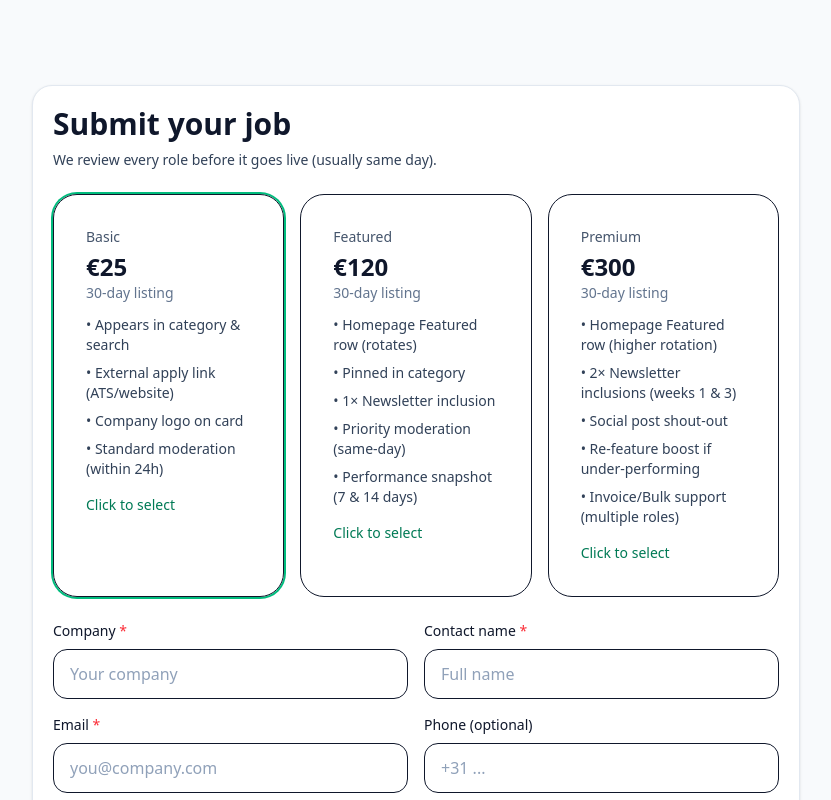
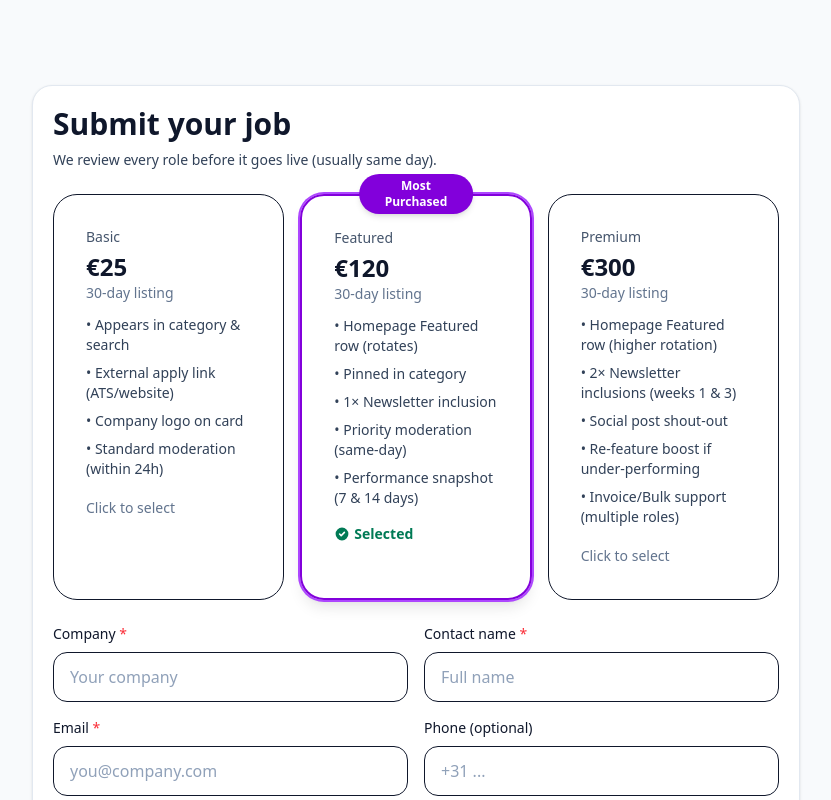
Before and after one commit to LazarPopov/studentjobrotterdam, a Next.js app in the folder studentjobs/: page /employers in a window 1280 px wide. Shown: the part 553-1353 px from the top of the page, without its empty margins (224-1055 px from the left). Built offline with nearby package versions, Linux system fonts and the light colour scheme; no server answers.

Commit message:
update pricing

```diff
--- a/studentjobs/src/app/employers/EmployerForm.tsx
+++ b/studentjobs/src/app/employers/EmployerForm.tsx
@@ -51,6 +51,7 @@ const PRICING_PLANS = [
     name: "Featured",
     price: "120",
     label: "€120",
+    badge: "Most Purchased",
     perks: [
       "Homepage Featured row (rotates)",
       "Pinned in category",
@@ -84,9 +85,9 @@ export default function EmployerForm() {
   const [logoFile, setLogoFile] = useState<File | null>(null);
   const [logoPreview, setLogoPreview] = useState<string | null>(null);
 
-  // ✅ plan selection (defaults to Basic)
+  // ✅ plan selection (defaults to Featured - most popular)
   const [selectedPlan, setSelectedPlan] =
-    useState<"basic" | "featured" | "premium">("basic");
+    useState<"basic" | "featured" | "premium">("featured");
 
   const validateFile = (file: File): string => {
     if (!ALLOWED_IMAGE_TYPES.includes(file.type)) {
@@ -291,7 +292,7 @@ export default function EmployerForm() {
       setFieldErrors({});
       setLogoFile(null);
       setLogoPreview(null);
-      setSelectedPlan("basic");
+      setSelectedPlan("featured");
     } catch (err) {
       setToast({
         type: "error",
@@ -306,7 +307,11 @@ export default function EmployerForm() {
     <>
       {/* Toast Notification */}
       {toast && (
-        <Toast type={toast.type} message={toast.message} onClose={() => setToast(null)} />
+        <Toast
+          type={toast.type}
+          message={toast.message}
+          onClose={() => setToast(null)}
+        />
       )}
 
       <form ref={formRef} onSubmit={handleSubmit} className="mt-6 grid gap-6">
@@ -315,10 +320,28 @@ export default function EmployerForm() {
           {PRICING_PLANS.map((p) => (
             <label
               key={p.key}
-              className={`relative block rounded-3xl border p-6 md:p-8 cursor-pointer transition ${
-                selectedPlan === p.key ? "ring-2 ring-emerald-500" : ""
+              className={`relative block rounded-3xl border p-6 md:p-8 cursor-pointer transition-all duration-300 hover:shadow-xl hover:-translate-y-1 ${
+                selectedPlan === p.key
+                  ? `ring-2 ${
+                      p.key === "featured"
+                        ? "ring-purple-500"
+                        : "ring-emerald-500"
+                    } shadow-lg`
+                  : ""
+              } ${
+                p.key === "featured"
+                  ? "border-purple-700 border-2 shadow-lg"
+                  : ""
               }`}
             >
+              {p.key === "featured" && (
+                <div className="absolute -top-6 left-1/2 -translate-x-1/2 text-center">
+                  <span className="inline-flex items-center px-3 py-1 rounded-full text-xs font-semibold bg-purple-700 text-white shadow-md">
+                    {p.badge}
+                  </span>
+                </div>
+              )}
+
               <input
                 type="radio"
                 name="plan_radio"
@@ -337,15 +360,40 @@ export default function EmployerForm() {
                   <li key={perk}>• {perk}</li>
                 ))}
               </ul>
-              <div className="mt-4 inline-flex items-center gap-2 text-sm text-emerald-700">
-                Click to select
+              <div className="mt-4">
+                {selectedPlan === p.key ? (
+                  <span className="inline-flex items-center gap-1 text-sm font-semibold text-emerald-700 animate-fade-in">
+                    <svg
+                      className="w-4 h-4 animate-check-pop"
+                      fill="currentColor"
+                      viewBox="0 0 20 20"
+                    >
+                      <path
+                        fillRule="evenodd"
+                        d="M10 18a8 8 0 100-16 8 8 0 000 16zm3.707-9.293a1 1 0 00-1.414-1.414L9 10.586 7.707 9.293a1 1 0 00-1.414 1.414l2 2a1 1 0 001.414 0l4-4z"
+                        clipRule="evenodd"
+                      />
+                    </svg>
+                    Selected
+                  </span>
+                ) : (
+                  <span className="inline-flex items-center gap-2 text-sm text-slate-500 transition-opacity hover:opacity-70">
+                    Click to select
+                  </span>
+                )}
               </div>
             </label>
           ))}
         </fieldset>
 
         {/* spam honeypot */}
-        <input type="text" name="website" className="hidden" tabIndex={-1} autoComplete="off" />
+        <input
+          type="text"
+          name="website"
+          className="hidden"
+          tabIndex={-1}
+          autoComplete="off"
+        />
 
         <div className="grid md:grid-cols-2 gap-4">
           <div className="grid gap-2">
@@ -382,7 +430,9 @@ export default function EmployerForm() {
               }`}
               placeholder="Full name"
             />
-            {fieldErrors.name && <p className="text-xs text-red-600">{fieldErrors.name}</p>}
+            {fieldErrors.name && (
+              <p className="text-xs text-red-600">{fieldErrors.name}</p>
+            )}
           </div>
           <div className="grid gap-2">
             <label className="text-sm font-medium">
@@ -399,7 +449,9 @@ export default function EmployerForm() {
               }`}
               placeholder="you@company.com"
             />
-            {fieldErrors.email && <p className="text-xs text-red-600">{fieldErrors.email}</p>}
+            {fieldErrors.email && (
+              <p className="text-xs text-red-600">{fieldErrors.email}</p>
+            )}
           </div>
           <div className="grid gap-2">
             <label className="text-sm font-medium">Phone (optional)</label>
@@ -414,7 +466,9 @@ export default function EmployerForm() {
               }`}
               placeholder="+31 ..."
             />
-            {fieldErrors.phone && <p className="text-xs text-red-600">{fieldErrors.phone}</p>}
+            {fieldErrors.phone && (
+              <p className="text-xs text-red-600">{fieldErrors.phone}</p>
+            )}
           </div>
         </div>
 
@@ -434,7 +488,9 @@ export default function EmployerForm() {
               }`}
               placeholder="e.g., Barista (Part-Time)"
             />
-            {fieldErrors.title && <p className="text-xs text-red-600">{fieldErrors.title}</p>}
+            {fieldErrors.title && (
+              <p className="text-xs text-red-600">{fieldErrors.title}</p>
+            )}
           </div>
           <div className="grid gap-2">
             <label className="text-sm font-medium">
@@ -487,7 +543,9 @@ export default function EmployerForm() {
             />
           </div>
           <div className="grid gap-2">
-            <label className="text-sm font-medium">Area / neighborhood (optional)</label>
+            <label className="text-sm font-medium">
+              Area / neighborhood (optional)
+            </label>
             <input
               name="area"
               disabled={isSubmitting}
@@ -515,7 +573,9 @@ export default function EmployerForm() {
               placeholder="e.g., 12.50"
             />
             {fieldErrors.baseSalaryMin && (
-              <p className="text-xs text-red-600">{fieldErrors.baseSalaryMin}</p>
+              <p className="text-xs text-red-600">
+                {fieldErrors.baseSalaryMin}
+              </p>
             )}
           </div>
           <div className="grid gap-2">
@@ -534,11 +594,15 @@ export default function EmployerForm() {
               placeholder="e.g., 15.00"
             />
             {fieldErrors.baseSalaryMax && (
-              <p className="text-xs text-red-600">{fieldErrors.baseSalaryMax}</p>
+              <p className="text-xs text-red-600">
+                {fieldErrors.baseSalaryMax}
+              </p>
             )}
           </div>
           <div className="grid gap-2">
-            <label className="text-sm font-medium">External apply URL (optional)</label>
+            <label className="text-sm font-medium">
+              External apply URL (optional)
+            </label>
             <input
               name="externalUrl"
               type="url"
@@ -559,7 +623,9 @@ export default function EmployerForm() {
           <div className="grid gap-2">
             <label className="text-sm font-medium">
               Company Logo (optional)
-              <span className="text-xs text-slate-500 ml-2">(Max 2MB, JPG/PNG/WebP)</span>
+              <span className="text-xs text-slate-500 ml-2">
+                (Max 2MB, JPG/PNG/WebP)
+              </span>
             </label>
             <div className="flex items-start gap-4">
               <div className="flex-1">
@@ -581,7 +647,9 @@ export default function EmployerForm() {
                   `}
                 />
                 {fieldErrors.logo && (
-                  <p className="mt-1 text-xs text-red-600">{fieldErrors.logo}</p>
+                  <p className="mt-1 text-xs text-red-600">
+                    {fieldErrors.logo}
+                  </p>
                 )}
                 <p className="mt-1 text-xs text-slate-500">
                   Recommended: Square image, at least 200x200px
@@ -589,13 +657,19 @@ export default function EmployerForm() {
               </div>
               {logoPreview && (
                 <div className="relative h-20 w-20 rounded-xl border-2 border-slate-200 overflow-hidden bg-white">
-                  <img src={logoPreview} alt="Logo preview" className="w-full h-full object-contain p-2" />
+                  <img
+                    src={logoPreview}
+                    alt="Logo preview"
+                    className="w-full h-full object-contain p-2"
+                  />
                 </div>
               )}
             </div>
           </div>
           <div className="grid gap-2">
-            <label className="text-sm font-medium">Logo description (for accessibility)</label>
+            <label className="text-sm font-medium">
+              Logo description (for accessibility)
+            </label>
             <input
               name="logoAlt"
               disabled={isSubmitting}
@@ -609,7 +683,9 @@ export default function EmployerForm() {
         <div className="grid gap-2">
           <label className="text-sm font-medium">
             Job description <span className="text-red-500">*</span>
-            <span className="text-xs text-slate-500 ml-2">(min 50 characters)</span>
+            <span className="text-xs text-slate-500 ml-2">
+              (min 50 characters)
+            </span>
           </label>
           <textarea
             name="description"
@@ -659,7 +735,14 @@ export default function EmployerForm() {
                   fill="none"
                   viewBox="0 0 24 24"
                 >
-                  <circle className="opacity-25" cx="12" cy="12" r="10" stroke="currentColor" strokeWidth="4"></circle>
+                  <circle
+                    className="opacity-25"
+                    cx="12"
+                    cy="12"
+                    r="10"
+                    stroke="currentColor"
+                    strokeWidth="4"
+                  ></circle>
                   <path
                     className="opacity-75"
                     fill="currentColor"
--- a/studentjobs/src/app/globals.css
+++ b/studentjobs/src/app/globals.css
@@ -78,4 +78,67 @@
   .animate-slide-in {
     animation: slide-in 0.3s ease-out;
   }
+
+  /* Badge pulse animation */
+  @keyframes pulse-badge {
+    0%, 100% {
+      transform: scale(1);
+    }
+    50% {
+      transform: scale(1.05);
+    }
+  }
+
+  .animate-pulse-badge {
+    animation: pulse-badge 2s ease-in-out infinite;
+  }
+
+  /* Fade in animation */
+  @keyframes fade-in {
+    from {
+      opacity: 0;
+      transform: translateY(10px);
+    }
+    to {
+      opacity: 1;
+      transform: translateY(0);
+    }
+  }
+
+  .animate-fade-in {
+    animation: fade-in 0.4s ease-out;
+  }
+
+  /* Scale in animation */
+  @keyframes scale-in {
+    from {
+      opacity: 0;
+      transform: scale(0.9);
+    }
+    to {
+      opacity: 1;
+      transform: scale(1);
+    }
+  }
+
+  .animate-scale-in {
+    animation: scale-in 0.3s ease-out;
+  }
+
+  /* Checkmark animation */
+  @keyframes check-pop {
+    0% {
+      transform: scale(0);
+    }
+    50% {
+      transform: scale(1.2);
+    }
+    100% {
+      transform: scale(1);
+    }
+  }
+
+  .animate-check-pop {
+    animation: check-pop 0.3s ease-out;
+  }
 }
--- a/studentjobs/src/lib/supabase.ts
+++ b/studentjobs/src/lib/supabase.ts
@@ -30,6 +30,8 @@ export interface EmployerJobSubmission {
   external_url?: string;
   logo_url?: string;
   logo_alt?: string;
+  plan?: string;
+  plan_price_eur?: string;
   status?: string;
   reviewed_at?: string;
   reviewed_by?: string;
```
Also changed, not shown: studentjobs/src/app/api/employer-lead/route.ts (+3 -8 lines), studentjobs/src/lib/email.ts (+11 -0 lines), 2 other files (tests, documents, lock files or other folders).
